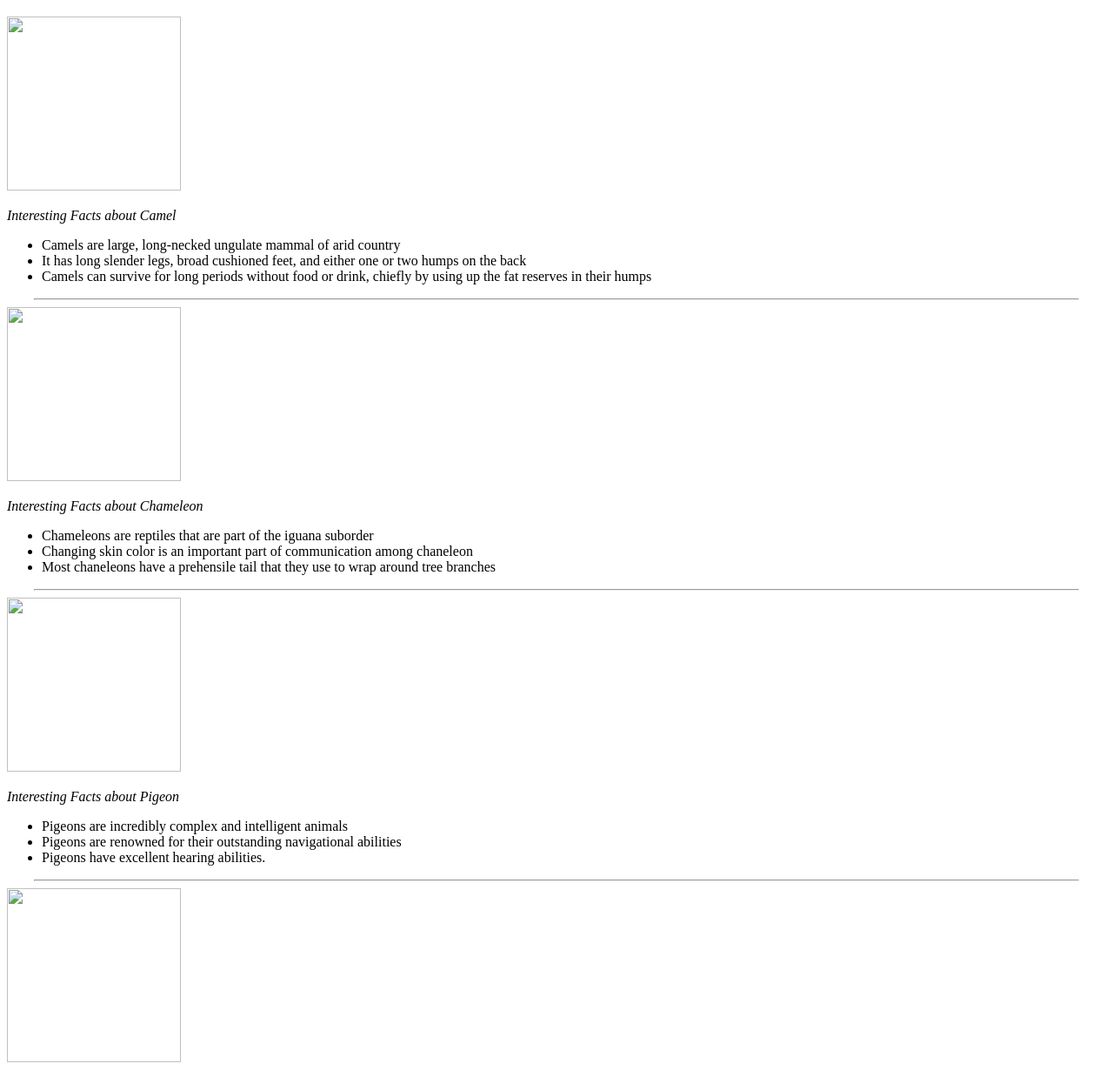
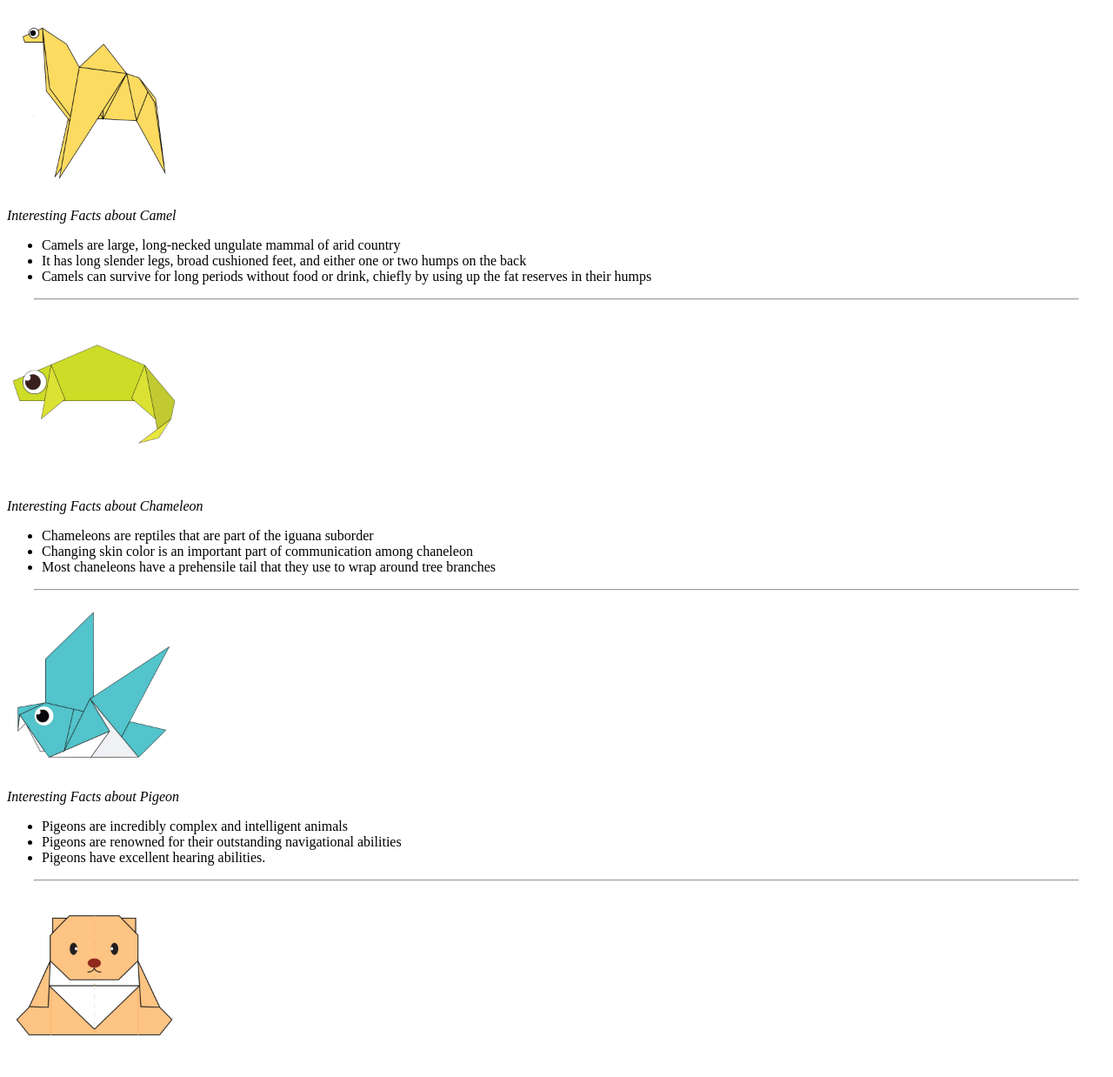
Before and after one commit to Shaunak7/PRO-C49-ORIGAMI-WEBSITE-DESIGN-PART-1, a plain HTML site: page index.html in a window 1280 px wide. Shown: the part 61-1299 px from the top of the page at 87% size. Drawn offline with Linux system fonts and the light colour scheme.

Commit message:
Update index.html

```diff
--- a/index.html
+++ b/index.html
@@ -22,7 +22,7 @@
     </h1>
 
 
-<a href="http://origami.me/camel/"><img src="images/camel.png" width=200 height=200/></a>
+<a href="http://origami.me/camel/"><img src="camel.png" width=200 height=200/></a>
 <p><i> Interesting Facts about Camel</i></p>
 <ul>
 
@@ -34,7 +34,7 @@
 
 <hr width = 1200px>
 
-<a href="http://origami.me/chameleon/"><img src="images/chameleon.png" width=200 height=200/></a>
+<a href="http://origami.me/chameleon/"><img src="chameleon.png" width=200 height=200/></a>
 <p><i> Interesting Facts about Chameleon</i></p>
 <ul>
 
@@ -45,7 +45,7 @@
 </ul>
 
 <hr width = 1200px>
-<a href="http://origami.me/pigeon/"><img src="images/pigeon.png" width=200 height=200/></a>
+<a href="http://origami.me/pigeon/"><img src="pigeon.png" width=200 height=200/></a>
 
 <p><i> Interesting Facts about Pigeon</i></p>
 <ul>
@@ -57,7 +57,7 @@
 </ul>
 
 <hr width = 1200px>
-<a href="http://origami.me/teddy-bear/"><img src="images/teddy.png" width=200 height=200/></a>
+<a href="http://origami.me/teddy-bear/"><img src="teddy.png" width=200 height=200/></a>
 
 <p><i> Interesting Facts about TeddyBear</i></p>
 <ul>
@@ -69,7 +69,7 @@
 </ul>
 
 <hr width = 1200px>
-<a href="http://origami.me/panda/"> <img src="images/panda.png" width=200 height=200> </a>
+<a href="http://origami.me/panda/"> <img src="panda.png" width=200 height=200> </a>
 
 <p><i> Interesting Facts about Panda</i></p>
 <ul>
@@ -81,7 +81,7 @@
 </ul>
 
 <hr width = 1200px>
-<a href="http://origami.me/flying-cicada/"> <img src="images/cicada.png" width=200 height=200> </a>
+<a href="http://origami.me/flying-cicada/"> <img src="cicada.png" width=200 height=200> </a>
 
 <p><i> Interesting Facts about Cicada</i></p>
 <ul>
```
